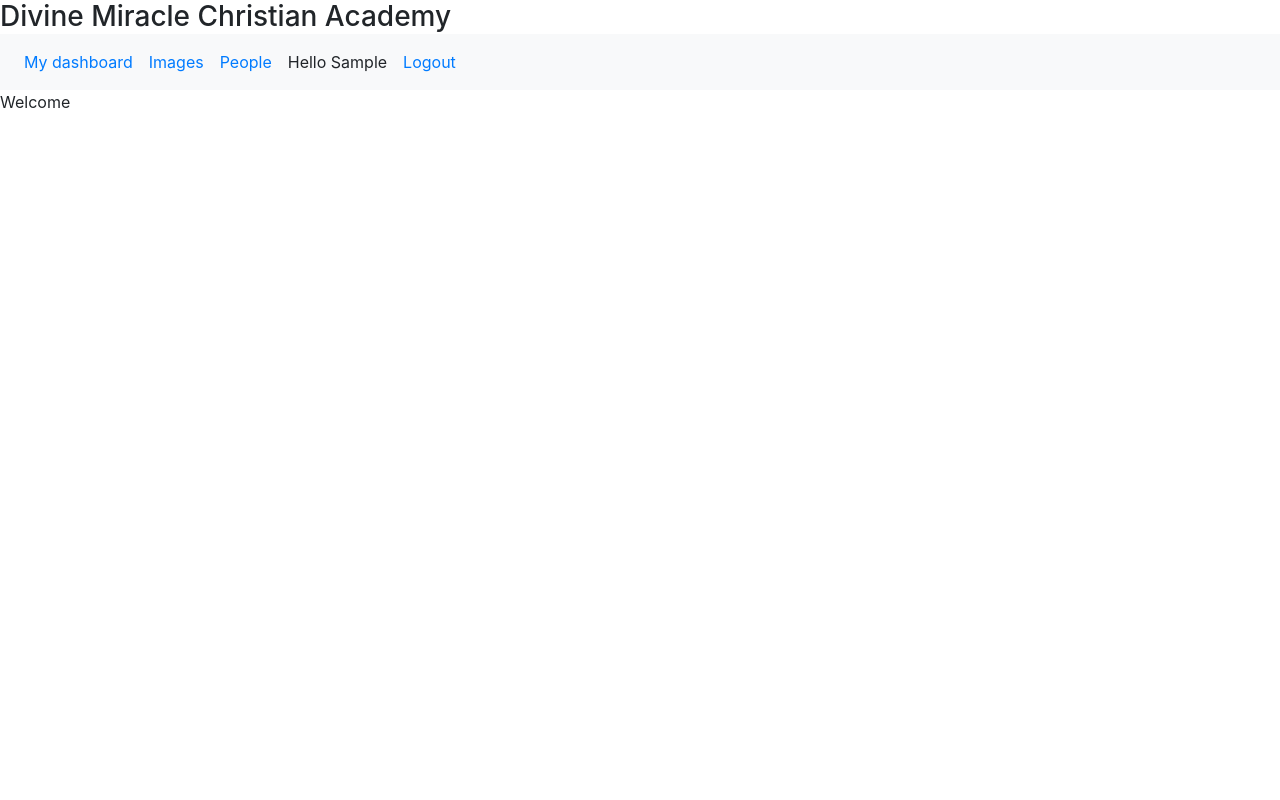
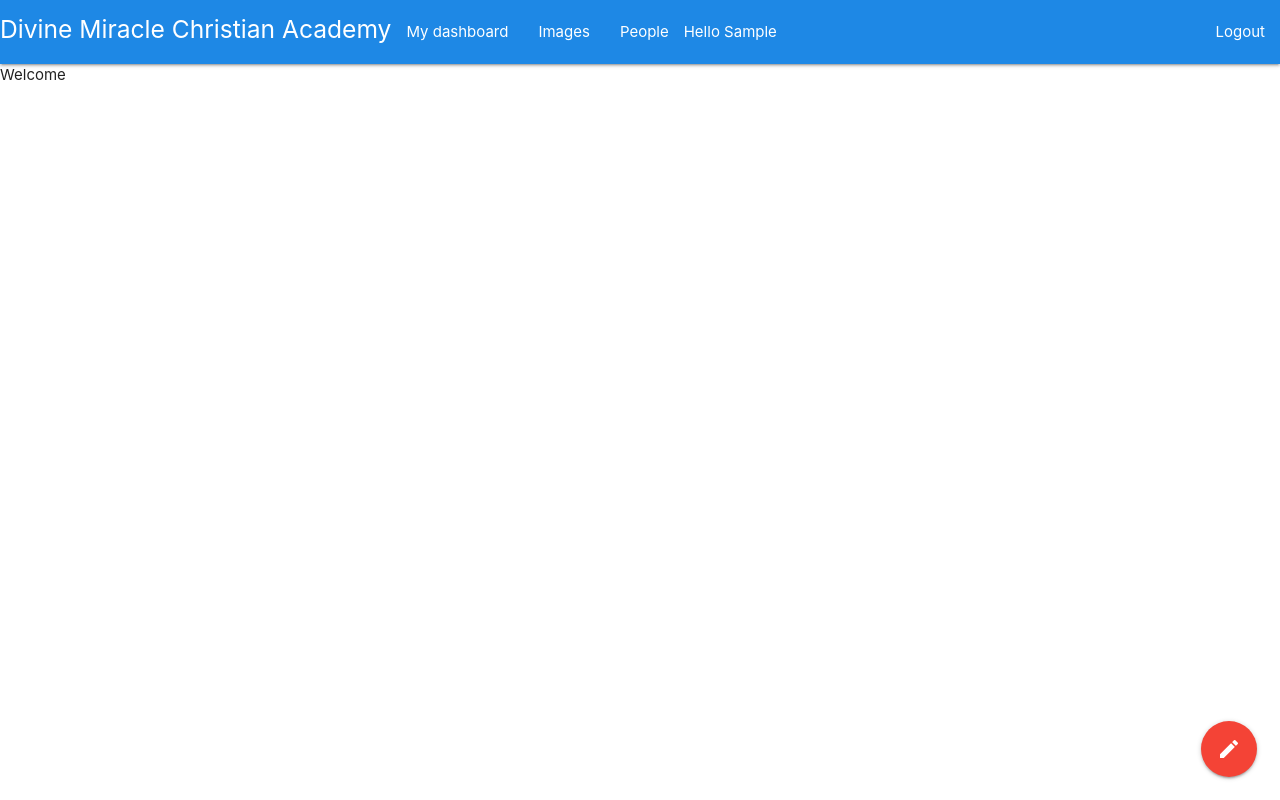
Before and after one commit to joshuariveramnltech/projectDMCA-, a Django app: page /account/ in a window 1280 px wide. Run offline with Django 3.2, Linux system fonts and the light colour scheme; the visitor is signed in with stand-in values (Sample User, id 1); some libraries are stand-ins or nearby versions.

Commit message:
Replaced Bootstrap with Materializecss and edited base.html

```diff
--- a/account/templates/base.html
+++ b/account/templates/base.html
@@ -4,20 +4,28 @@
 <head>
     <meta charset="utf-8" />
     <meta http-equiv="X-UA-Compatible" content="IE=edge">
+    <meta name="viewport" content="width=device-width, initial-scale=1.0"/>
+    <!--Import Google Icon Font-->
+    <link href="https://fonts.googleapis.com/icon?family=Material+Icons" rel="stylesheet">
+
     <title>{% block title %}{% endblock title %}</title>
-    <link rel="stylesheet" href="https://stackpath.bootstrapcdn.com/bootstrap/4.1.3/css/bootstrap.min.css" integrity="sha384-MCw98/SFnGE8fJT3GXwEOngsV7Zt27NXFoaoApmYm81iuXoPkFOJwJ8ERdknLPMO" crossorigin="anonymous">
+    <!--<link rel="stylesheet" href="https://stackpath.bootstrapcdn.com/bootstrap/4.1.3/css/bootstrap.min.css" integrity="sha384-MCw98/SFnGE8fJT3GXwEOngsV7Zt27NXFoaoApmYm81iuXoPkFOJwJ8ERdknLPMO" crossorigin="anonymous">-->
+
+    <!-- Compiled and minified CSS -->
+    <link rel="stylesheet" href="https://cdnjs.cloudflare.com/ajax/libs/materialize/1.0.0-rc.2/css/materialize.min.css">
+
 </head>
 <body>
-    <div id="header">
-        <span class="h3">Divine Miracle Christian Academy</span>
-        <nav class="navbar navbar-expand-sm bg-light">
+    <div class="navbar">
+        <nav class="navbar navbar-expand-sm blue darken-1">
             {% if request.user.is_authenticated %}
-            <ul class="navbar-nav">
+            <ul class="navbar-nav blue">
+                <li><h5>Divine Miracle Christian Academy</h5></li>
                 <li {% if section == "dashboard" %} class="nav-item" {% endif %}>
                 <a href="{% url 'account:dashboard' %}" class="nav-link">My dashboard</a>
                 </li>
                 <li {% if section == "images" %} class="nav-item" {% endif %}>
-                    <a href="#" class="nav-link">Images</a>
+                    <a href="#" class="nav-link ">Images</a>
                 </li>
                 <li {% if section == "people" %} class="nav-item" {% endif %}>
                     <a href="#" class="nav-link">People</a>
@@ -25,7 +33,7 @@
                 <li class="nav-item nav-link">
                     Hello {{ request.user.first_name }}
                 </li>
-                <li class="nav-item">
+                <li class="nav-item right">
                     <a href="{% url 'account:logout' %}" class="nav-link">Logout</a>
                 </li>
             </ul>
@@ -52,8 +60,38 @@
     </div>
     <div class="social">
     </div>
+
+    <!-- FLOATING ACTION BUTTON -->
+    <div class="fixed-action-btn">
+            <a class="btn-floating btn-large red">
+              <i class="large material-icons">mode_edit</i>
+            </a>
+            <ul>
+              <li><a class="btn-floating red"><i class="material-icons">insert_chart</i></a></li>
+              <li><a class="btn-floating yellow darken-1"><i class="material-icons">format_quote</i></a></li>
+              <li><a class="btn-floating green"><i class="material-icons">publish</i></a></li>
+              <li><a class="btn-floating blue"><i class="material-icons">attach_file</i></a></li>
+            </ul>
+    </div>
+    <!--End of Floating Action Button-->
+
+
     <script src="https://code.jquery.com/jquery-3.3.1.slim.min.js" integrity="sha384-q8i/X+965DzO0rT7abK41JStQIAqVgRVzpbzo5smXKp4YfRvH+8abtTE1Pi6jizo" crossorigin="anonymous"></script>
     <script src="https://cdnjs.cloudflare.com/ajax/libs/popper.js/1.14.3/umd/popper.min.js" integrity="sha384-ZMP7rVo3mIykV+2+9J3UJ46jBk0WLaUAdn689aCwoqbBJiSnjAK/l8WvCWPIPm49" crossorigin="anonymous"></script>
-    <script src="https://stackpath.bootstrapcdn.com/bootstrap/4.1.3/js/bootstrap.min.js" integrity="sha384-ChfqqxuZUCnJSK3+MXmPNIyE6ZbWh2IMqE241rYiqJxyMiZ6OW/JmZQ5stwEULTy" crossorigin="anonymous"></script>
+    <!--<script src="https://stackpath.bootstrapcdn.com/bootstrap/4.1.3/js/bootstrap.min.js" integrity="sha384-ChfqqxuZUCnJSK3+MXmPNIyE6ZbWh2IMqE241rYiqJxyMiZ6OW/JmZQ5stwEULTy" crossorigin="anonymous"></script>-->
+
+    <!-- Compiled and minified JavaScript -->
+    <script src="https://cdnjs.cloudflare.com/ajax/libs/materialize/1.0.0-rc.2/js/materialize.min.js"></script>
+
+    <!--Floating Action Button INIT-->
+    <script>
+        document.addEventListener('DOMContentLoaded', function() {
+            var elems = document.querySelectorAll('.fixed-action-btn');
+            var instances = M.FloatingActionButton.init(elems, {
+                direction: 'top'
+                });
+        });
+    </script>
+    <!--End of Floating Action Button INIT-->
 </body>
 </html>
```
